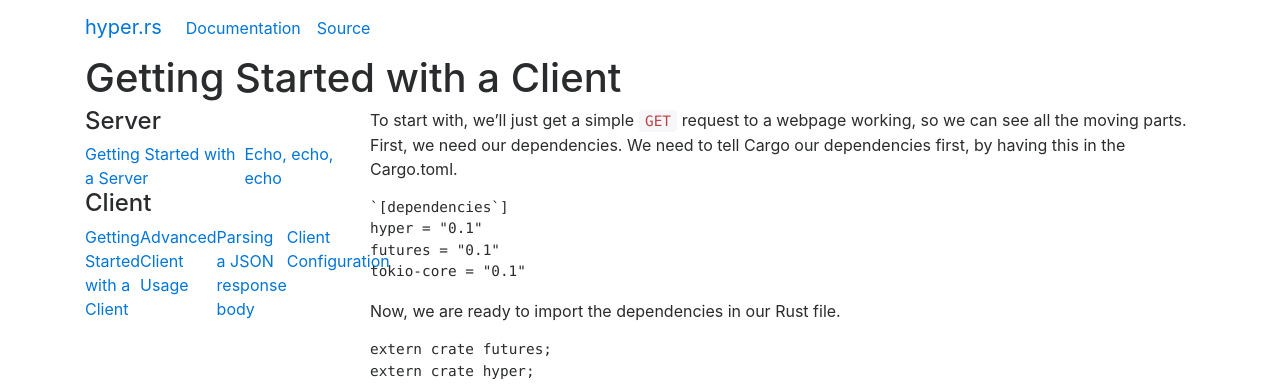
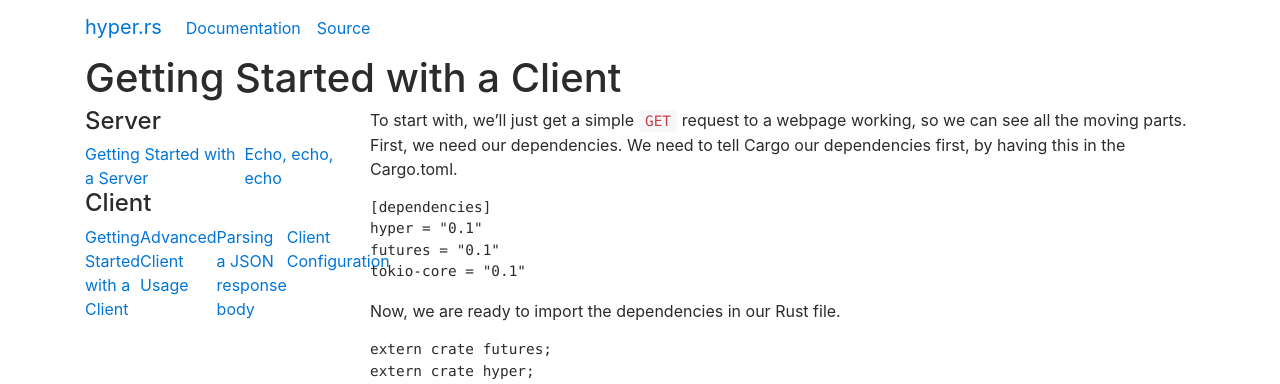
Before and after one commit to hyperium/hyperium.github.io, a Jekyll site: the page built from _guides/client/basic.md, in a window 1280 px wide and 900 px high. Shown: the top 384 px of the window. Built offline with Jekyll 4.4.1, drawn with Linux system fonts in a browser that asks for light colours.

Commit message:
update toml code block

````diff
--- a/_guides/client/basic.md
+++ b/_guides/client/basic.md
@@ -6,8 +6,8 @@ To start with, we'll just get a simple `GET` request to a webpage working,
 so we can see all the moving parts. First, we need our dependencies. We need
 to tell Cargo our dependencies first, by having this in the Cargo.toml.
 
-```
-`[dependencies`]
+```toml
+[dependencies]
 hyper = "0.1"
 futures = "0.1"
 tokio-core = "0.1"
````
